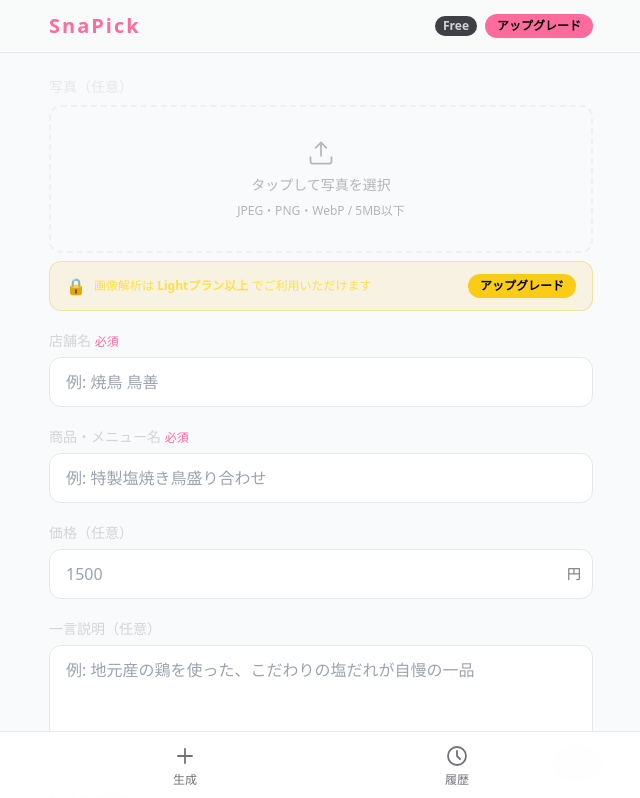
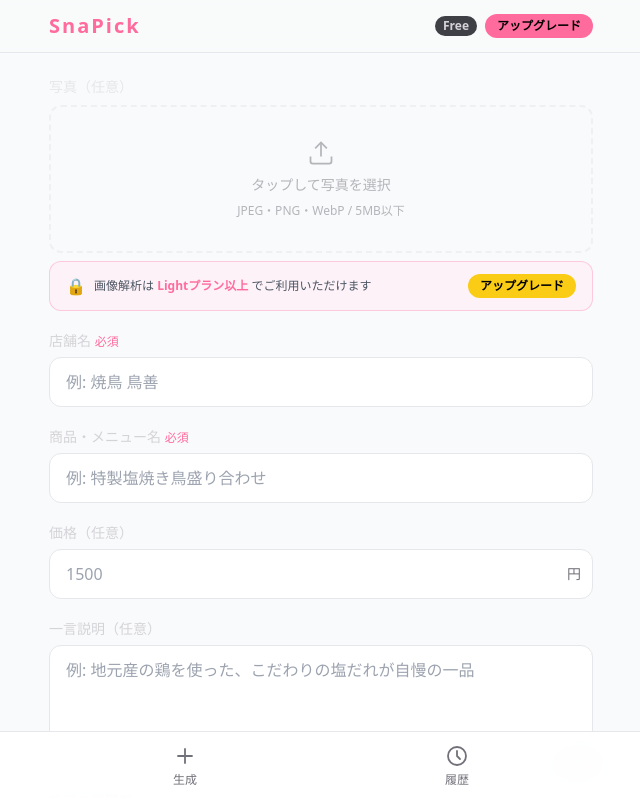
Before and after one commit to king-ai719/sns-post, a Next.js app: page /generate in a window 1280 px wide. Shown: the top 798 px of the page, without its empty margins (319-959 px from the left). Built offline with nearby package versions, Linux system fonts and the light colour scheme; no server answers.

Commit message:
design: fix upgrade banner color

```diff
--- a/src/components/features/post-form/PostForm.tsx
+++ b/src/components/features/post-form/PostForm.tsx
@@ -71,13 +71,13 @@ export default function PostForm({ onSubmit, isLoading }: PostFormProps) {
             />
           </div>
           {/* ロックバナー */}
-          <div className="flex items-center justify-between gap-3 rounded-xl border border-yellow-500/30 bg-yellow-500/10 px-4 py-3">
-            <div className="flex items-center gap-2">
-              <span className="text-yellow-400 text-base">🔒</span>
-              <p className="text-xs text-yellow-300 leading-relaxed">
-                画像解析は <span className="font-bold">Lightプラン以上</span> でご利用いただけます
-              </p>
-            </div>
+          <div className="flex items-center justify-between gap-3 rounded-xl border border-brand/30 bg-pink-50 px-4 py-3">
+  <div className="flex items-center gap-2">
+    <span className="text-brand text-base">🔒</span>
+    <p className="text-xs text-gray-600 leading-relaxed">
+      画像解析は <span className="font-bold text-brand">Lightプラン以上</span> でご利用いただけます
+    </p>
+  </div>
             <button
   type="button"
   onClick={async () => {
```
